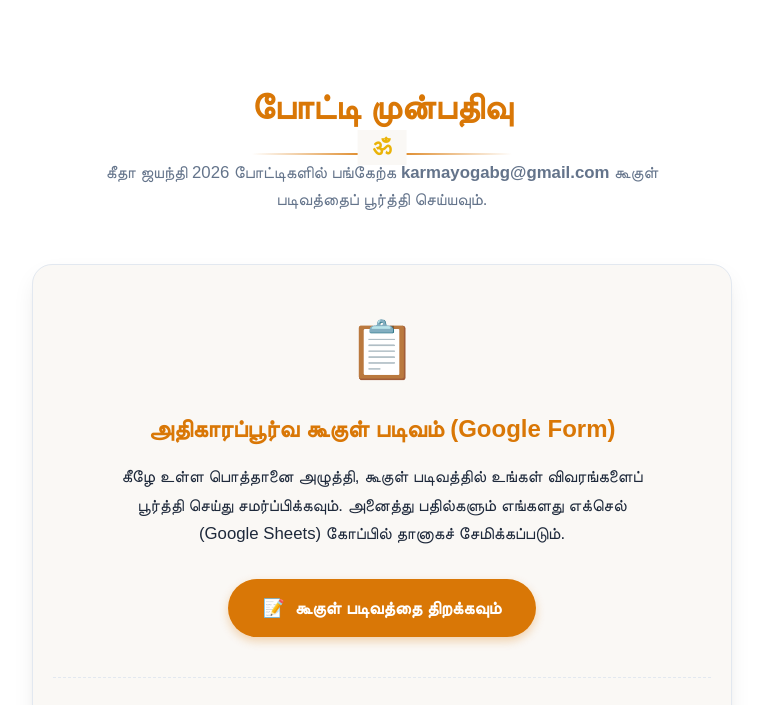
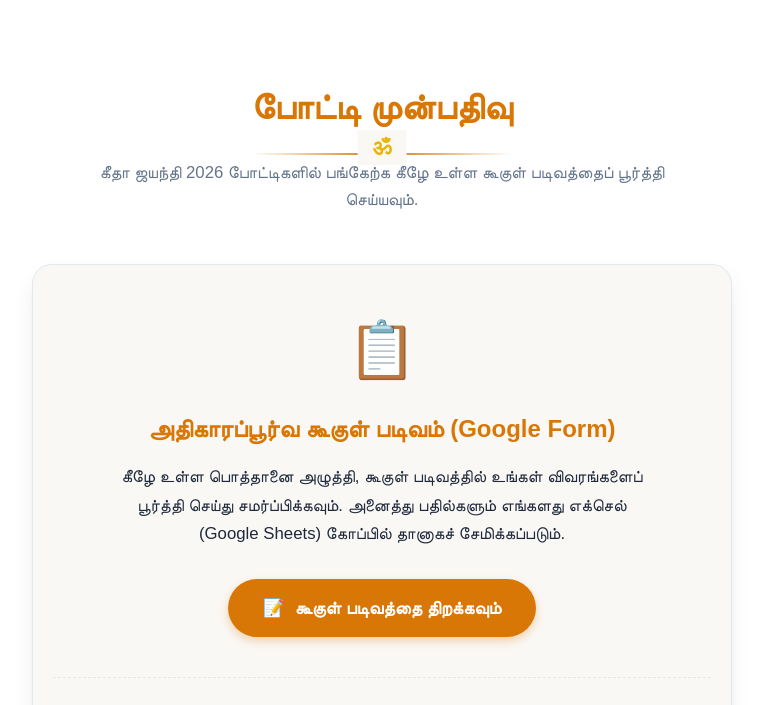
Before and after one commit to karmayogabg/gitajayanthi2026, a plain HTML site: page index.html in a window 1280 px wide. Shown: the part 4285-4990 px from the top of the page, without its empty margins (258-1021 px from the left). Drawn offline with Linux system fonts and the light colour scheme; a web font is replaced by a local one.

Commit message:
Remove email address reference from frontend

```diff
--- a/index.html
+++ b/index.html
@@ -1205,7 +1205,7 @@
         <div class="container">
             <div class="section-title-wrapper">
                 <h2 class="section-title tamil-text">போட்டி முன்பதிவு</h2>
-                <p class="section-desc tamil-text">கீதா ஜயந்தி 2026 போட்டிகளில் பங்கேற்க <strong>karmayogabg@gmail.com</strong> கூகுள் படிவத்தைப் பூர்த்தி செய்யவும்.</p>
+                <p class="section-desc tamil-text">கீதா ஜயந்தி 2026 போட்டிகளில் பங்கேற்க கீழே உள்ள கூகுள் படிவத்தைப் பூர்த்தி செய்யவும்.</p>
             </div>
 
             <div class="form-card" style="text-align: center; padding: 40px 20px;">
```
